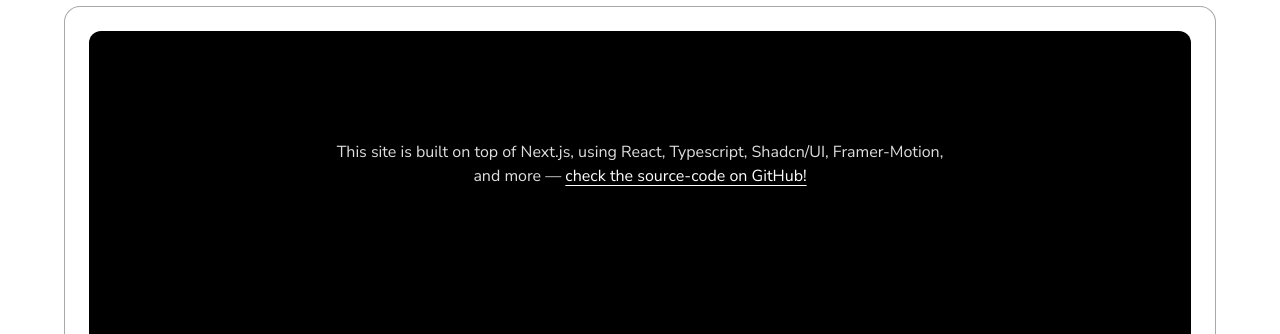
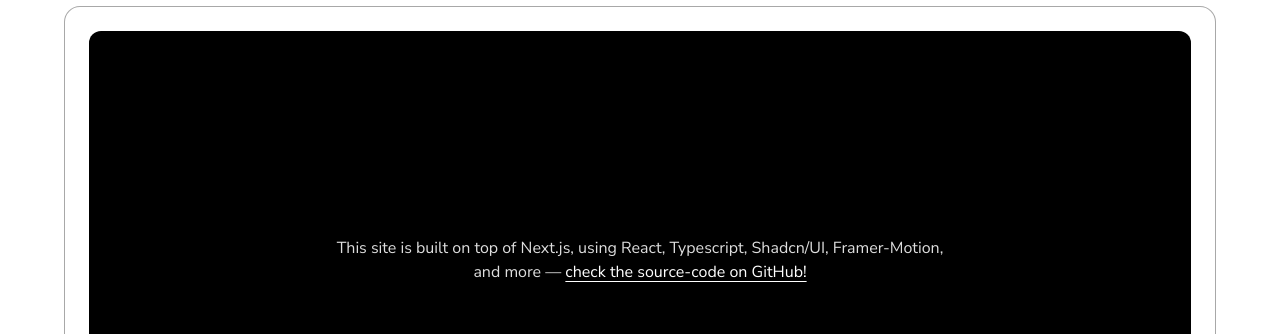
Before and after one commit to letelete/letelete.github.io, a Next.js app: page / in a window 1280 px wide. Shown: the part 3714-4048 px from the top of the page. Built offline with nearby package versions, Linux system fonts and the light colour scheme; no server answers.

Commit message:
Fix section-headlines padding in the footer

```diff
--- a/src/components/ui/molecules/section/section-footer.tsx
+++ b/src/components/ui/molecules/section/section-footer.tsx
@@ -160,7 +160,7 @@ SectionFooter.displayName = 'SectionFooter';
  * -----------------------------------------------------------------------------------------------*/
 
 const OpenSourceHeadline = () => (
-  <SectionHeadline className='pb-0' inverse>
+  <SectionHeadline disablePadding inverse>
     <span className='text-foreground-primary'>
       This site is built on top of{' '}
     </span>
@@ -215,7 +215,7 @@ const artists = [
 /* -----------------------------------------------------------------------------------------------*/
 
 const ArtistsHeadline = () => (
-  <SectionHeadline className='pb-0' inverse>
+  <SectionHeadline disablePadding inverse>
     Thanks to{' '}
     {artists.map(({ name, href }, index) => (
       <span key={href}>
--- a/src/components/ui/molecules/section/section-headline.tsx
+++ b/src/components/ui/molecules/section/section-headline.tsx
@@ -8,15 +8,22 @@ import { cn } from '~utils/style';
  * SectionHeadline
  * -----------------------------------------------------------------------------------------------*/
 
-interface SectionHeadlineProps extends TypographyProps {}
+interface SectionHeadlineProps extends TypographyProps {
+  disablePadding?: boolean;
+}
 
 const SectionHeadline = ({
   className,
   children,
+  disablePadding,
   ...rest
 }: PropsWithChildren<SectionHeadlineProps>) => (
   <Typography
-    className={cn('mx-auto pb-content-sm text-center sm:pb-content', className)}
+    className={cn(
+      'mx-auto text-center',
+      disablePadding || 'pb-content-sm  sm:pb-content',
+      className
+    )}
     asChild
     {...rest}
   >
```
